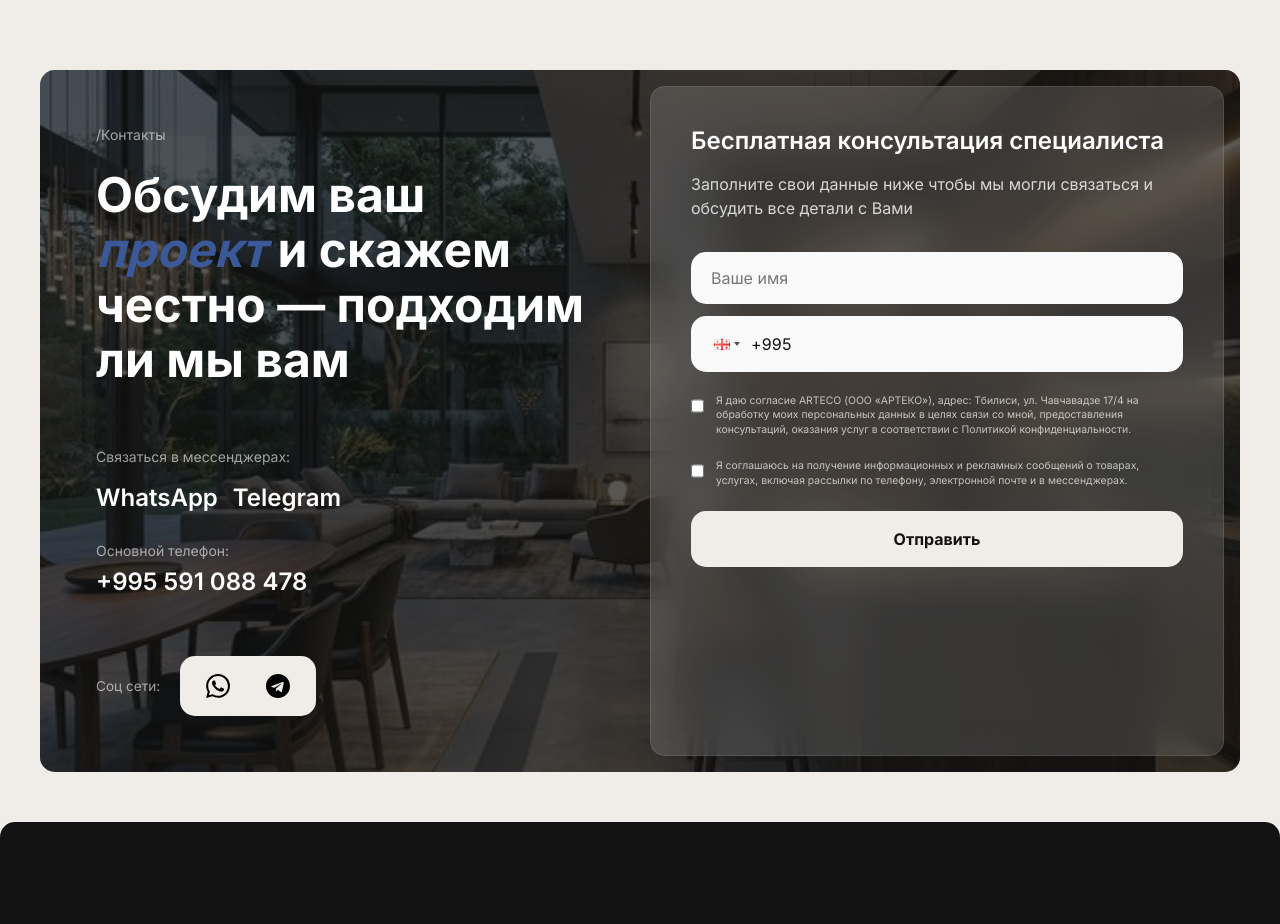
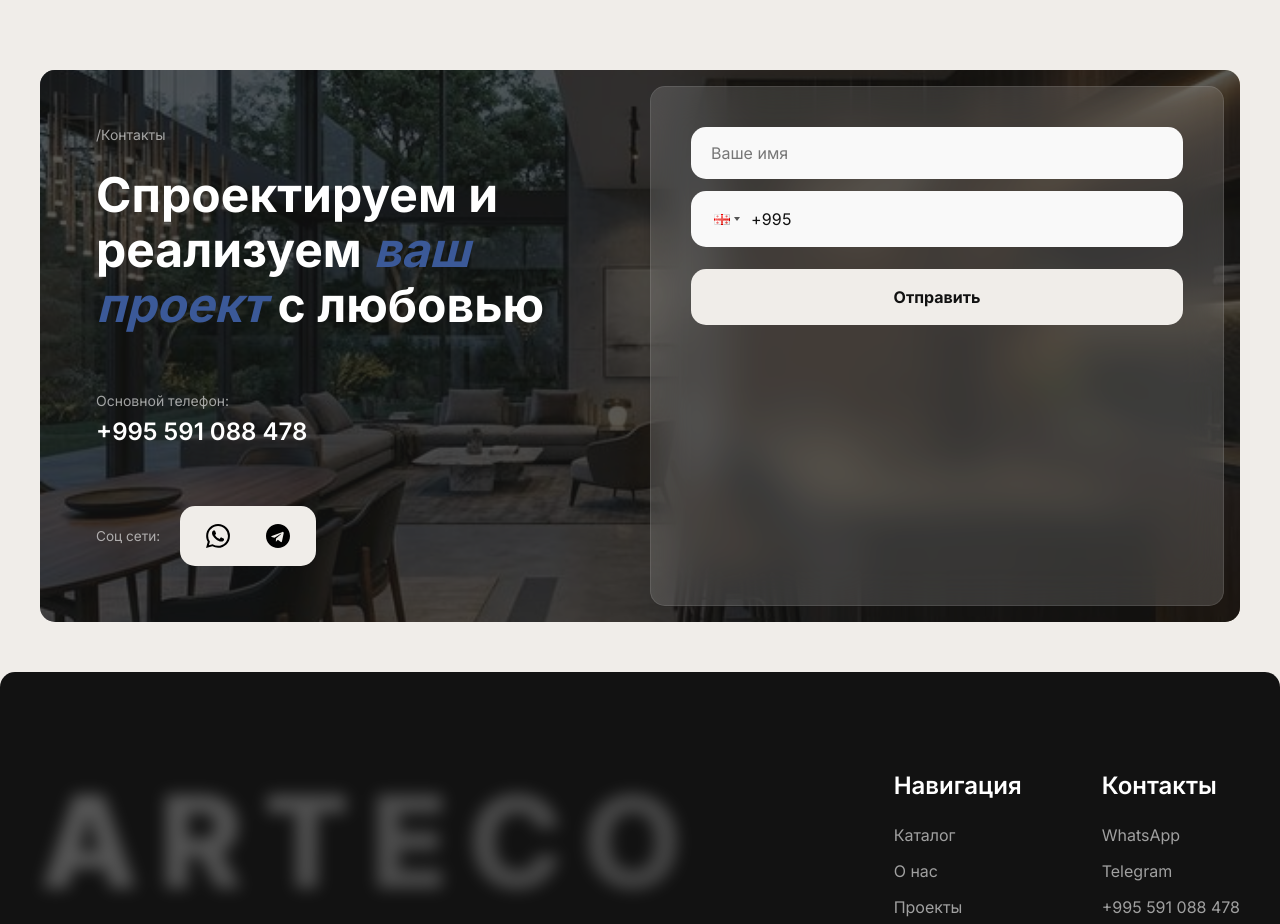
Before and after one commit to arteco6633/artecoge, a React (Vite) app: page / in a window 1280 px wide. Shown: the part 7500-8424 px from the top of the page. Built offline with nearby package versions, Linux system fonts and the light colour scheme; no server answers; the database is empty.

Commit message:
feat: simplify final form, update title, fix input text color

```diff
--- a/src/components/FinalForm/FinalForm.css
+++ b/src/components/FinalForm/FinalForm.css
@@ -145,7 +145,7 @@
   background-color: #f9f9f9;
   font-size: 1rem;
   font-family: inherit;
-  color: #121212;
+  color: #121212 !important;
 }
 
 .ff-input:focus {
--- a/src/components/FinalForm/FinalForm.jsx
+++ b/src/components/FinalForm/FinalForm.jsx
@@ -63,13 +63,7 @@ const FinalForm = () => {
                 {f.title1} <span className="text-orange-italic">{f.titleHighlight}</span> {f.title2}
               </h2>
               <div className="ff-contacts">
-                <div className="ff-contact-block">
-                  <span className="ff-contact-label">{f.messengerLabel}</span>
-                  <div style={{display:'flex', gap:'15px', marginTop:'10px'}}>
-                    <a href="https://wa.me/79651468409" target="_blank" rel="noopener noreferrer" className="ff-contact-value">WhatsApp</a>
-                    <a href="https://t.me/arteco_sale" target="_blank" rel="noopener noreferrer" className="ff-contact-value">Telegram</a>
-                  </div>
-                </div>
+
                 <div className="ff-contact-block">
                   <span className="ff-contact-label">{f.phoneLabel}</span>
                   <a href="tel:+995591088478" className="ff-contact-value">+995 591 088 478</a>
@@ -105,8 +99,8 @@ const FinalForm = () => {
                 </div>
               ) : (
                 <>
-                  <h3 className="ff-form-title">{f.formTitle}</h3>
-                  <p className="ff-form-subtitle">{f.formSubtitle}</p>
+
+
                   <form className="ff-form" onSubmit={handleSubmit}>
                     <input
                       type="text"
@@ -131,14 +125,7 @@ const FinalForm = () => {
                         searchPlaceholder={f.searchPlaceholder}
                       />
                     </div>
-                    <label className="ff-checkbox-label">
-                      <input type="checkbox" required className="ff-checkbox" />
-                      <span className="ff-checkbox-text">{f.consent1}</span>
-                    </label>
-                    <label className="ff-checkbox-label">
-                      <input type="checkbox" className="ff-checkbox" />
-                      <span className="ff-checkbox-text">{f.consent2}</span>
-                    </label>
+
                     <button type="submit" className="ff-submit-btn" disabled={isSubmitting}>
                       {isSubmitting ? f.submitting : f.submit}
                     </button>
--- a/src/i18n/ru.js
+++ b/src/i18n/ru.js
@@ -264,9 +264,9 @@ const ru = {
   // Final Form
   form: {
     label: '/Контакты',
-    title1: 'Обсудим ваш',
-    titleHighlight: 'проект',
-    title2: 'и скажем честно — подходим ли мы вам',
+    title1: 'Спроектируем и реализуем',
+    titleHighlight: 'ваш проект',
+    title2: 'с любовью',
     messengerLabel: 'Связаться в мессенджерах:',
     phoneLabel: 'Основной телефон:',
     socialLabel: 'Соц сети:',
```
